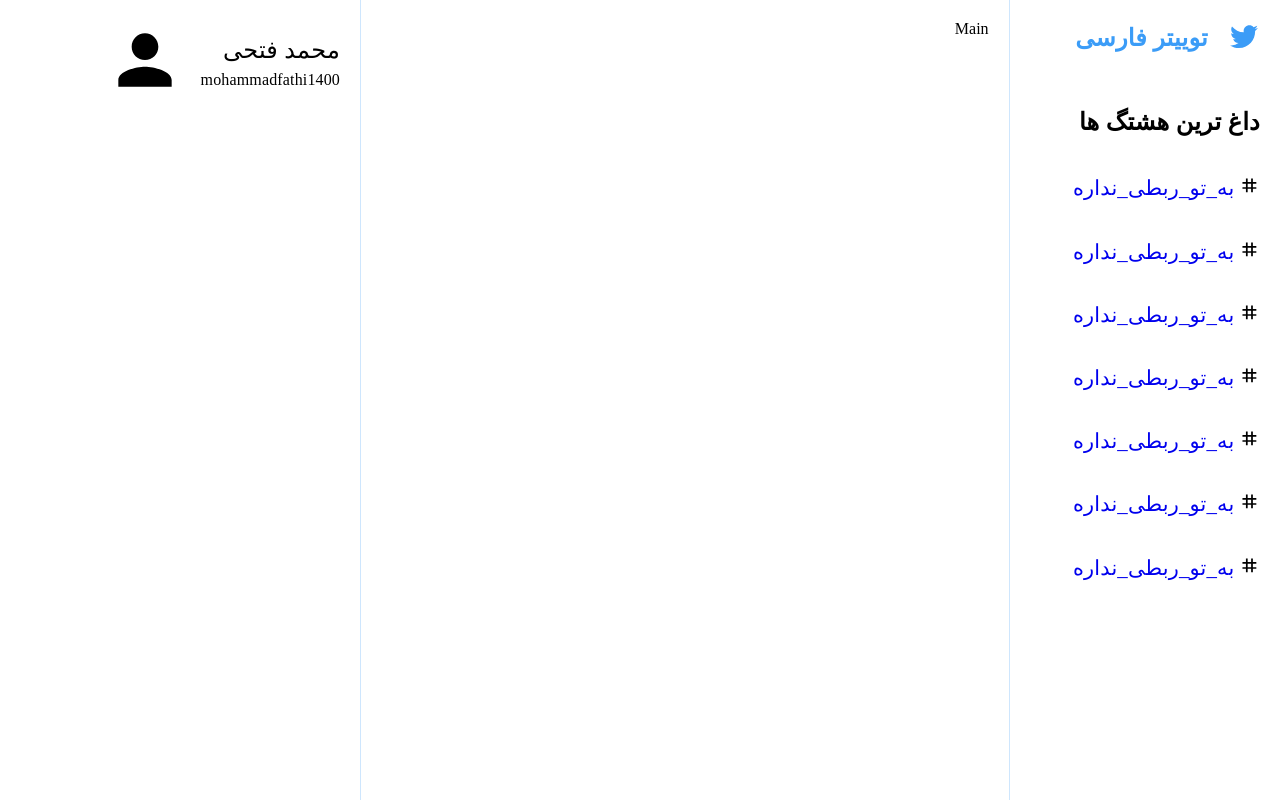
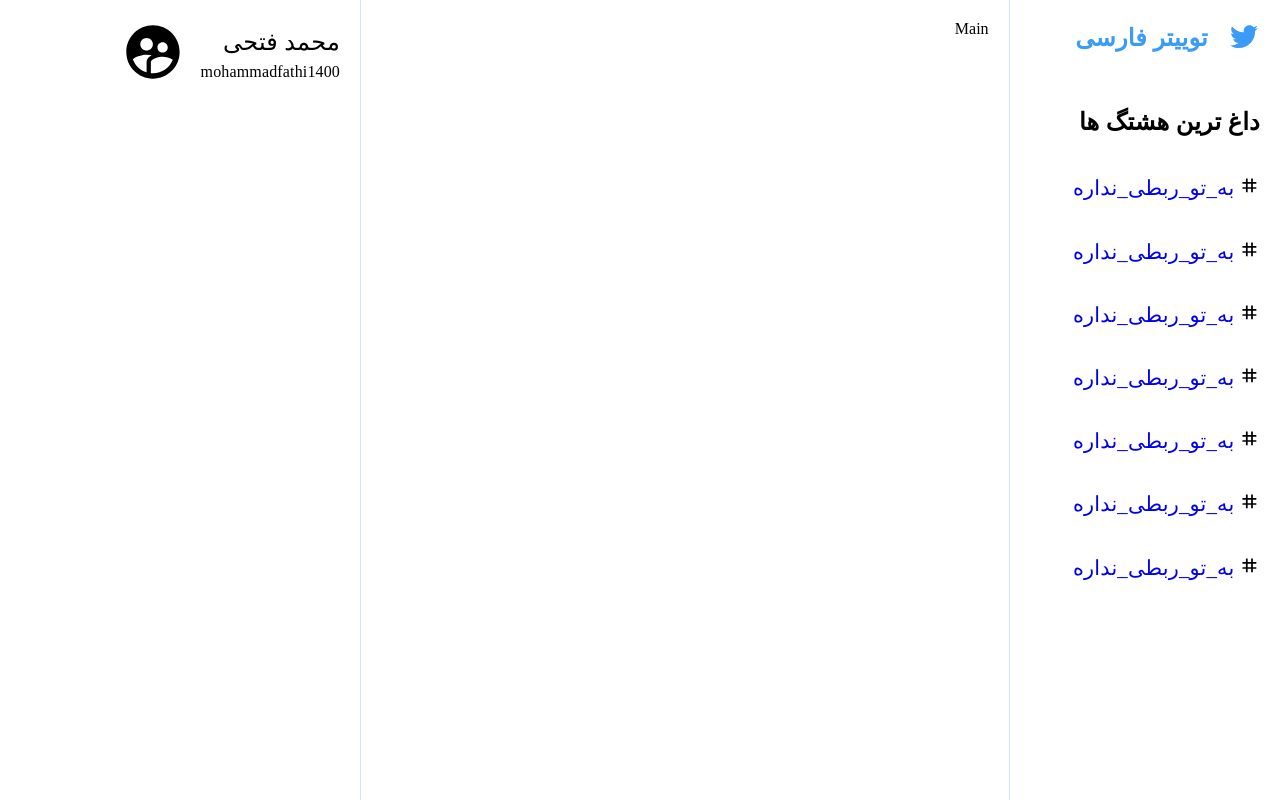
Before and after one commit to mohammadfathii/react_twitter, a React (Create React App) app: page / in a window 1280 px wide. Built offline with nearby package versions, Linux system fonts and the light colour scheme; a small style sheet from the web is missing.

Commit message:
changing avatar user from person icon to SupervisedUserCircle

```diff
--- a/src/components/leftSidebar/LeftSideBar.js
+++ b/src/components/leftSidebar/LeftSideBar.js
@@ -1,7 +1,7 @@
 import React from "react";
 import useStyles from "./Styles";
-import { Grid, Typography } from "@material-ui/core";
-import { Person } from "@material-ui/icons";
+import {Grid, Typography} from "@material-ui/core";
+import {SupervisedUserCircle} from "@material-ui/icons";
 
 const LeftSideBar = () => {
     const classes = useStyles()
@@ -12,7 +12,7 @@ const LeftSideBar = () => {
                 <Typography className={classes.profUserName} component={"p"}>mohammadfathi1400</Typography>
             </Grid>
             <Grid item className={classes.BaseAvatar}>
-                <Person className={classes.Avatar}></Person>
+                <SupervisedUserCircle className={classes.Avatar}></SupervisedUserCircle>
             </Grid>
         </Grid>
     </div>
--- a/src/components/leftSidebar/Styles.js
+++ b/src/components/leftSidebar/Styles.js
@@ -1,4 +1,4 @@
-import { makeStyles } from "@material-ui/core";
+import {makeStyles} from "@material-ui/core";
 
 const useStyles = makeStyles({
     root:{
@@ -13,7 +13,7 @@ const useStyles = makeStyles({
         fontSize : "1rem !important"
     },
     Avatar : {
-        fontSize : '5rem !important',
+        fontSize : '4rem !important',
         marginRight : '1rem !important',
     },
     BaseAvatar : {
```
Also changed, not shown: 1 other file (tests, documents, lock files or other folders).
